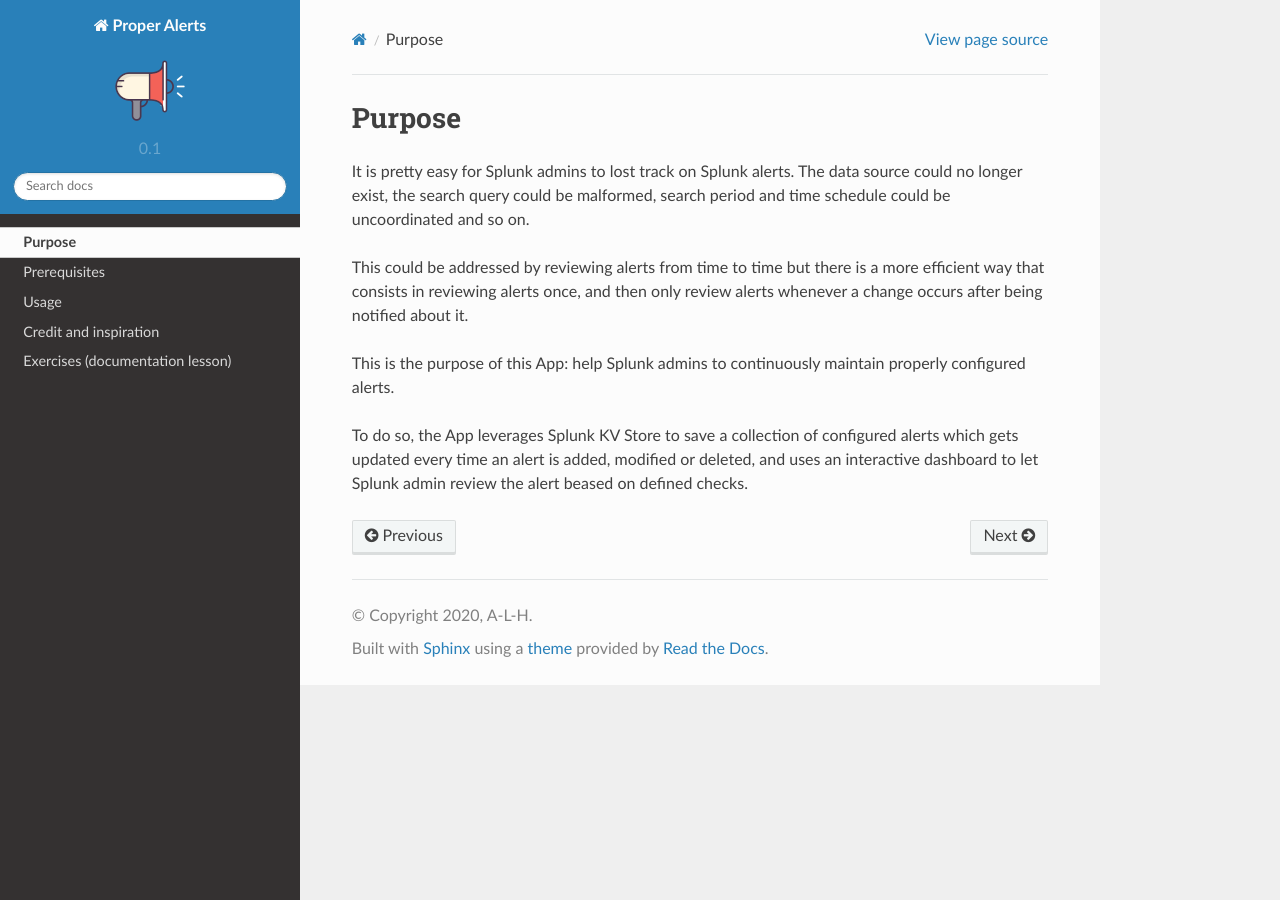
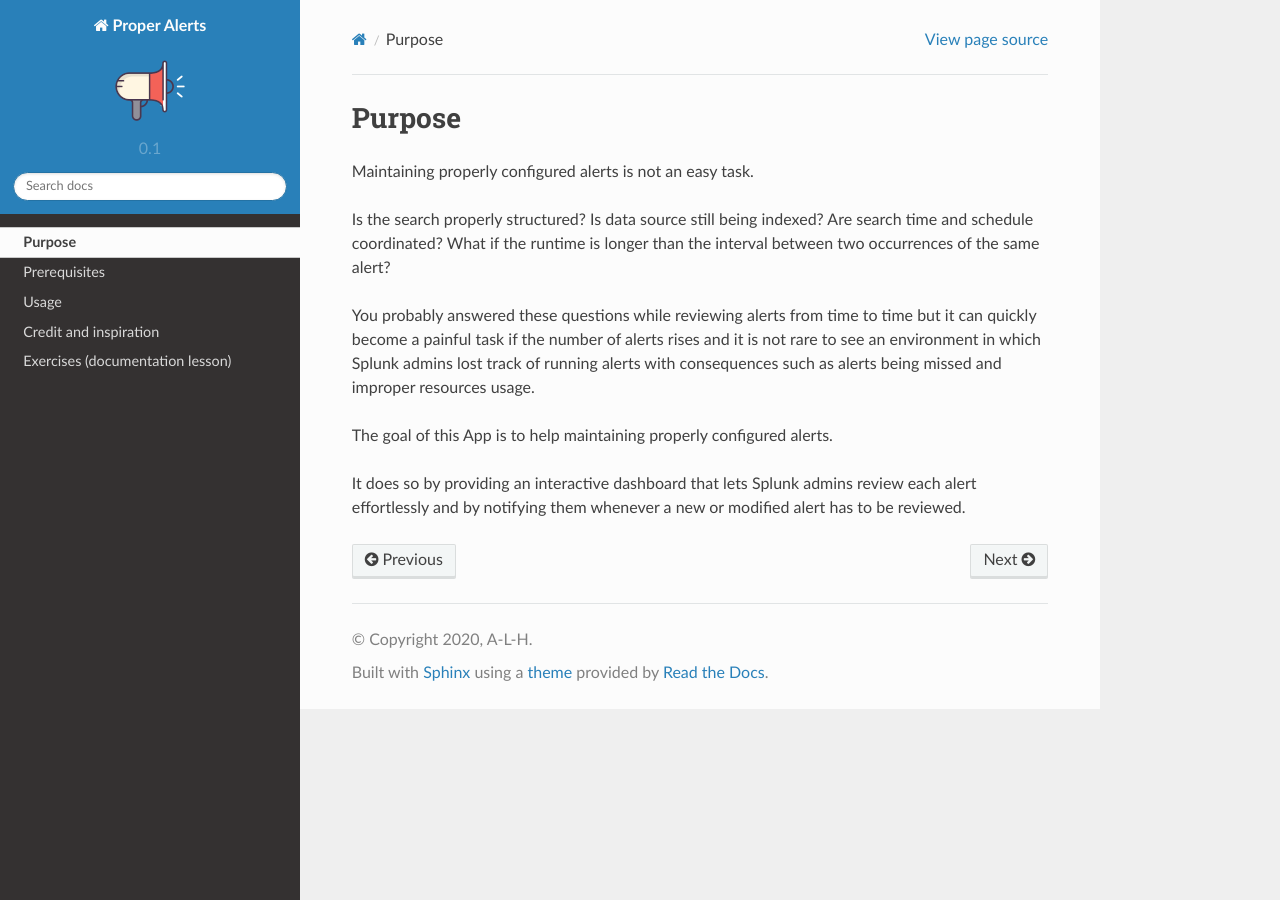
Before and after one commit to a-l-h/splunk-app-proper-alerts, a Sphinx documentation site: the page built from doc/purpose.rst, in a window 1280 px wide. Built offline with Sphinx 7.4.7 and the Read the Docs theme 2.0.0, drawn with Linux system fonts in a browser that asks for light colours.

Commit message:
Update purpose.rst

```diff
--- a/doc/purpose.rst
+++ b/doc/purpose.rst
@@ -3,10 +3,12 @@
 Purpose
 =======
 
-It is pretty easy for Splunk admins to lost track on Splunk alerts. The data source could no longer exist, the search query could be malformed, search period and time schedule could be uncoordinated and so on.
+Maintaining properly configured alerts is not an easy task.
 
-This could be addressed by reviewing alerts from time to time but there is a more efficient way that consists in reviewing alerts once, and then only review alerts whenever a change occurs after being notified about it.
+Is the search properly structured? Is data source still being indexed? Are search time and schedule coordinated? What if the runtime is longer than the interval between two occurrences of the same alert?
 
-This is the purpose of this App: help Splunk admins to continuously maintain properly configured alerts.
+You probably answered these questions while reviewing alerts from time to time but it can quickly become a painful task if the number of alerts rises and it is not rare to see an environment in which Splunk admins lost track of running alerts with consequences such as alerts being missed and improper resources usage.
 
-To do so, the App leverages Splunk KV Store to save a collection of configured alerts which gets updated every time an alert is added, modified or deleted, and uses an interactive dashboard to let Splunk admin review the alert beased on defined checks.
+The goal of this App is to help maintaining properly configured alerts.
+
+It does so by providing an interactive dashboard that lets Splunk admins review each alert effortlessly and by notifying them whenever a new or modified alert has to be reviewed.
```
